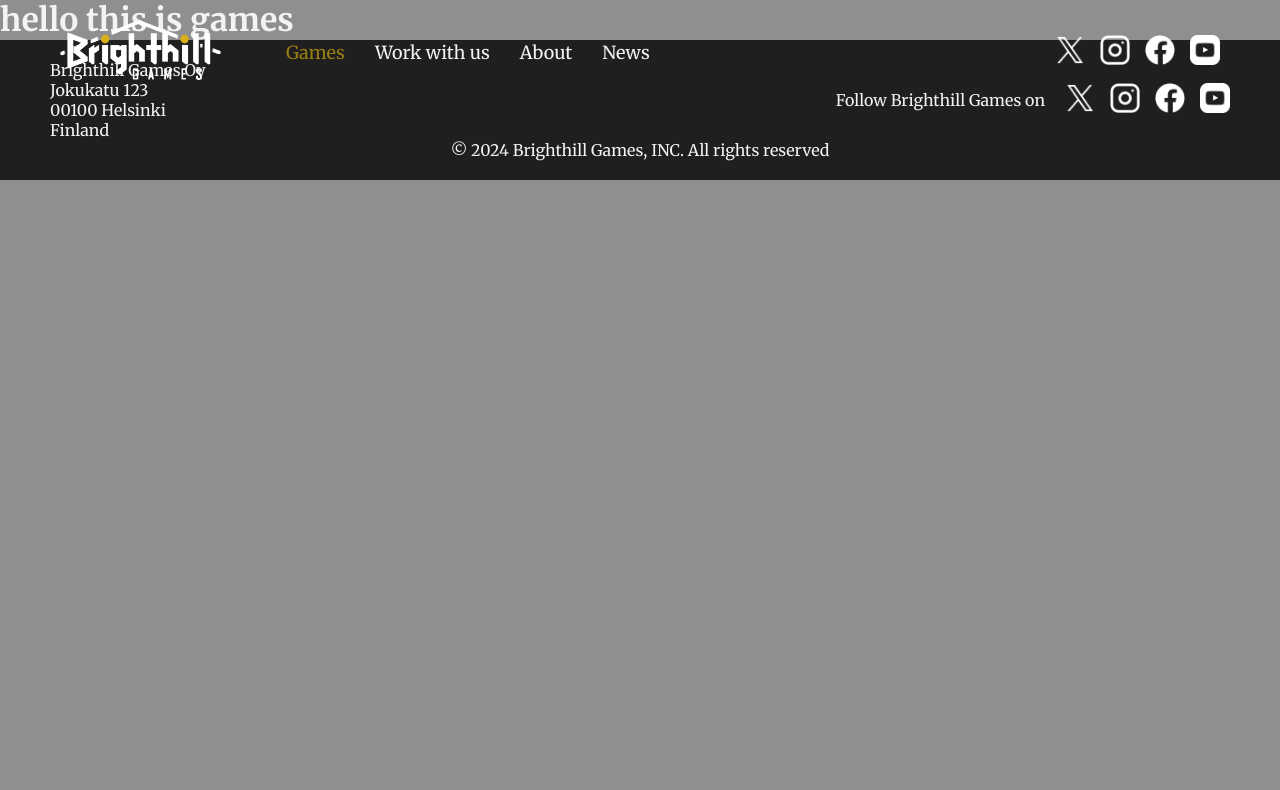
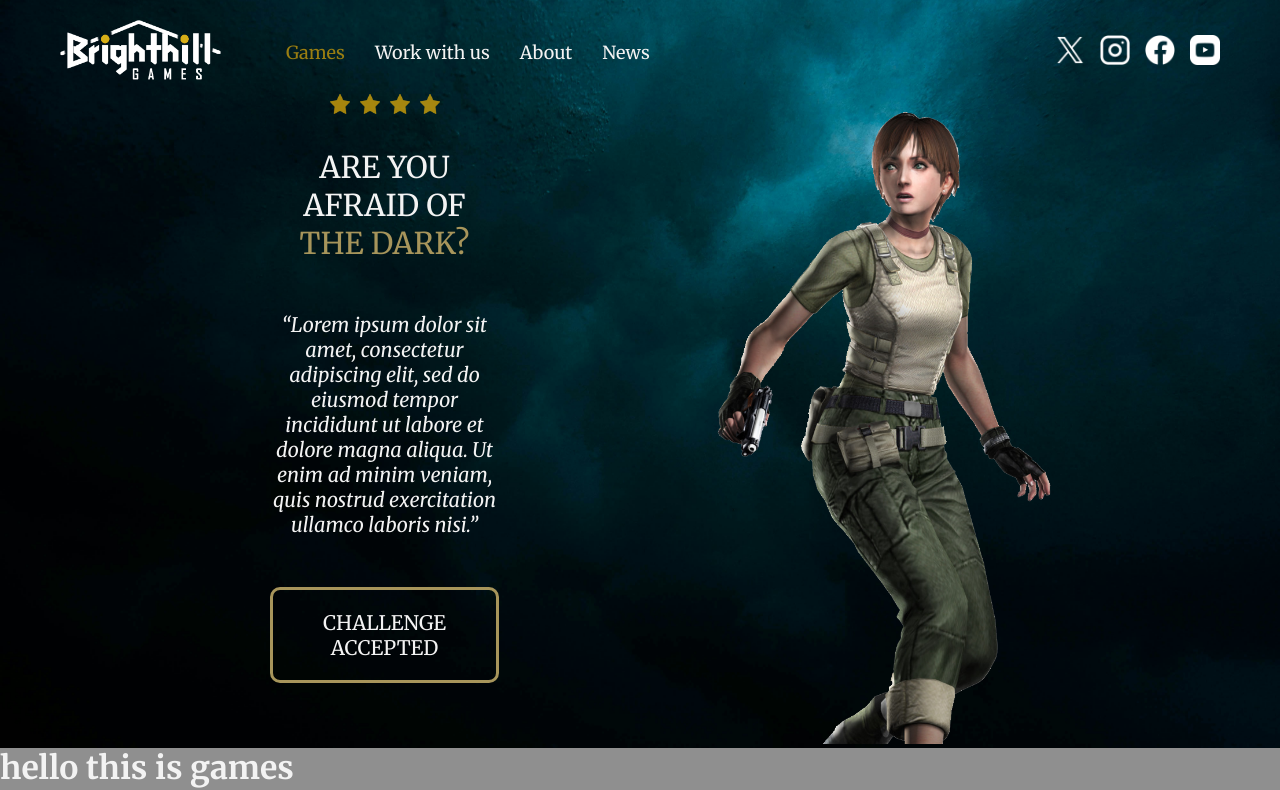
Before and after one commit to MiaaaV/Brighthill-Games, a React (Create React App) app in the folder brighthill-games/: page /BrighthillGames/games in a window 1280 px wide. Shown: the top 790 px of the page. Built offline with nearby package versions, Linux system fonts and the light colour scheme.

Commit message:
Games page hero, added one link to credits.js

```diff
--- a/brighthill-games/src/Credits.js
+++ b/brighthill-games/src/Credits.js
@@ -7,4 +7,8 @@
 <a href="https://www.flaticon.com/free-icons/tweet" title="tweet icons">Tweet icons created by Freepik - Flaticon</a>
 
 <a href="https://www.flaticon.com/free-icons/youtube" title="youtube icons">Youtube icons created by Roundicons - Flaticon</a>
+
+--- STAR ICON ---
+
+<a href="https://www.flaticon.com/free-icons/star" title="star icons">Star icons created by Pixel perfect - Flaticon</a>
 **/
--- a/brighthill-games/src/components/styles/Games.css
+++ b/brighthill-games/src/components/styles/Games.css
@@ -0,0 +1,63 @@
+
+.content {
+    display: flex;
+    gap: 100px;
+    align-items: center;
+    padding: 0px 270px;
+    background-image: url('../../images/backgrounds/Bannerbg.jpg');
+    background-size: cover;
+    background-position: center;
+}
+.textstuff {
+    text-align: center;
+    margin-top: 30px;
+}
+.star-icon-list {
+    display: flex;
+    flex-direction: row;
+    list-style: none;
+    gap: 10px;
+    justify-content: center;
+}
+.star-icon {
+    height: 20px;
+    width: 20px;
+    margin-bottom: 30px;
+    opacity: 65%;
+}
+.title-text {
+    font-size: 30px;
+    font-weight: 400;
+    margin-bottom: 50px;
+}
+.title-text-color {
+    color: #A7955B;
+}
+.title-text-lorem {
+    font-size: 20px;
+    font-weight: 400;
+    font-style: italic;
+    margin-bottom: 50px;
+}
+.accepted-button {
+    padding: 20px 50px;
+    font-size: 20px;
+    font-weight: 400;
+    color: #f3f3f3;
+    border-style: solid;
+    border-radius: 10px;
+    border-width: 3px;
+    border-color: #A7955B;
+    background-color: rgba(255, 255, 255, 0);
+    transition: background-color 0.4s ease, color 0.4s ease;
+}
+.accepted-button:hover {
+    background-color: #5C4C0E;
+    color: #8C8C8C;
+    cursor: pointer;
+}
+.character {
+    margin-top: 100px;
+    height: auto;
+    width: 600px;
+}
--- a/brighthill-games/src/routes/Games.js
+++ b/brighthill-games/src/routes/Games.js
@@ -1,12 +1,61 @@
 import Footer from "../components/Footer";
 import Nav from "../components/Nav";
+import '../components/styles/Games.css';
+import '../App.css';
+import Star from '../images/icons/star.png';
+import Character from '../images/games/char2.png';
 
 function Games() {
 
   return (
     <>
       <Nav />
-      <h1>hello this is games</h1>
+        <div className="content">
+          <div className="textstuff">
+
+            <ul className="star-icon-list">
+              <a>
+                <img src={Star} id="star" alt="Star icon" className="star-icon"/>
+              </a>
+              <a>
+                <img src={Star} id="star" alt="Star icon" className="star-icon"/>
+              </a>
+              <a>
+                <img src={Star} id="star" alt="Star icon" className="star-icon"/>
+              </a>
+              <a>
+                <img src={Star} id="star" alt="Star icon" className="star-icon"/>
+              </a>
+            </ul>
+
+            <h2 className="title-text">
+              ARE YOU AFRAID OF <span className="title-text-color">THE DARK?</span></h2>
+            <h3 className="title-text-lorem">“Lorem ipsum dolor sit amet, consectetur adipiscing elit,
+              sed do eiusmod  tempor incididunt ut labore et dolore magna aliqua.
+              Ut enim ad minim  veniam, quis nostrud exercitation ullamco laboris nisi.”
+            </h3>
+            <a>
+              <button className="accepted-button">CHALLENGE ACCEPTED</button>
+            </a>
+          </div>
+
+          <div className="character-image">
+
+              <img src={Character} id="character" alt="Character" className="character"/>
+
+          </div>
+
+        </div>
+
+        <div>
+          <h1>hello this is games</h1>
+
+        </div>
+
+        <div>
+          <h1>hello this is games</h1>
+
+        </div>
       <Footer />
     </>
   )
```
Also changed, not shown: brighthill-games/src/images/games/char2.png (added).
